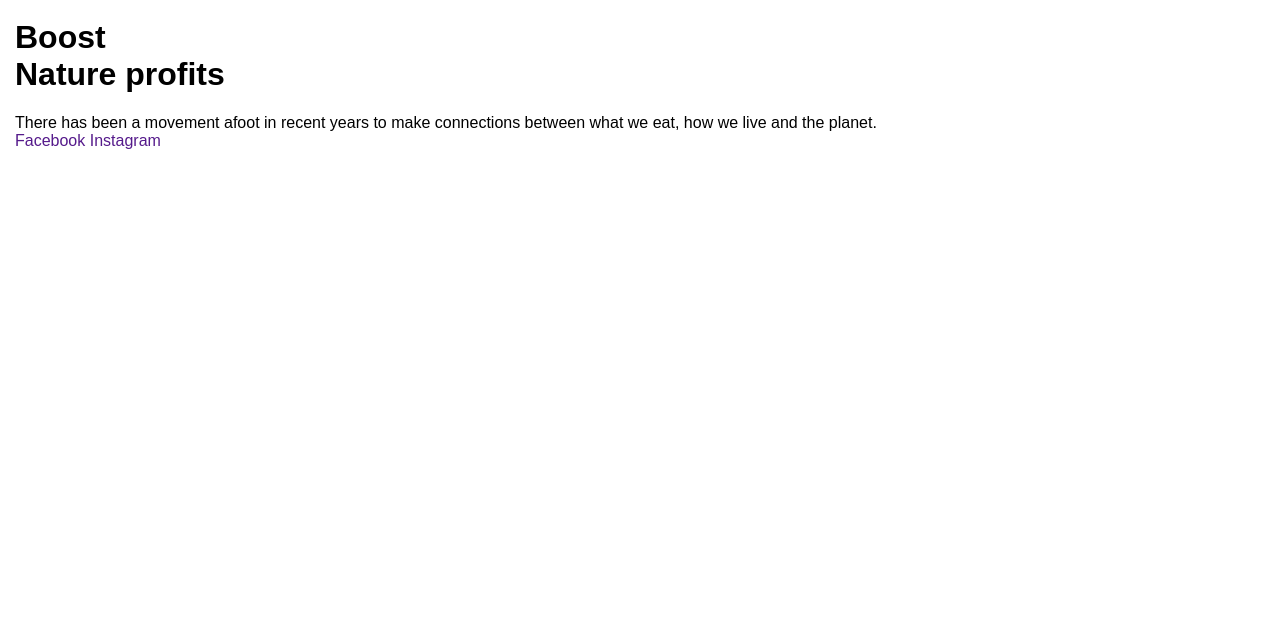
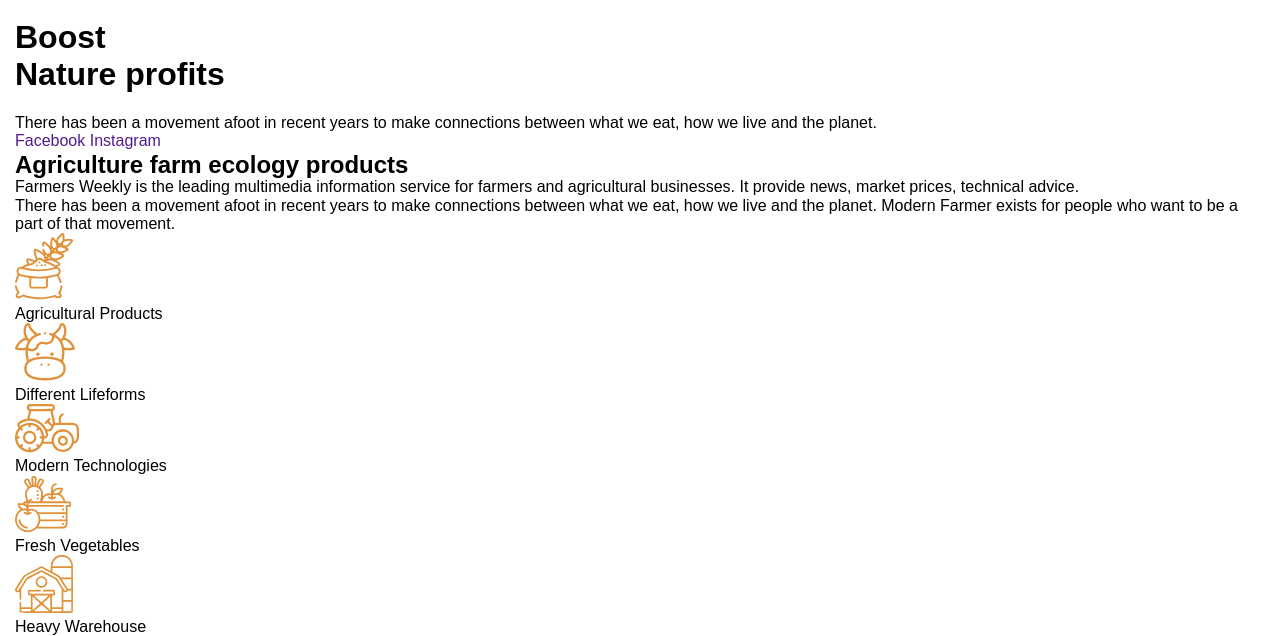
Before and after one commit to Radzivil95/genfarm-landing, a website: page src/index.html in a window 1280 px wide. Shown: the part 181-817 px from the top of the page. Drawn offline with Linux system fonts and the light colour scheme; files that its build step writes are made by us from their sources.

Commit message:
feat: add advantages section

```diff
--- a/src/assets/scss/base/_global.scss
+++ b/src/assets/scss/base/_global.scss
@@ -14,11 +14,11 @@ body {
   font-family: var(--font-family, sans-serif);
   font-weight: 400;
   -webkit-text-size-adjust: 100%;
-  font-size: 18px;
-  line-height: 27px;
+  font-size: 16px;
+  line-height: 24px;
   overflow-x: hidden;
   min-width: 320px;
-  background-color: var(--bg-color);
+  color: rgba(#2C3638,0.7);
   background: url('../images/main-bg.webp');
 }
 img {
--- /dev/null
+++ b/src/assets/scss/blocks/_advantage.scss
@@ -0,0 +1,33 @@
+.advantages {
+  padding-top: 20px;
+  &__inner {
+    display: flex;
+    gap: 153px;
+  }
+  &__content {
+    margin-top: 20px;
+    width: 820px;
+  }
+  &__title {
+    width: 280px;
+    font-family: 'Bayon';
+    font-weight: 400;
+    font-size: 50px;
+    line-height: 60px;
+    color: #2C3638;
+  }
+  &__items {
+    margin-top: 56px;
+    width: 950px;
+    display: flex;
+    justify-content: space-between;
+    align-items: center;
+    text-align: center;
+  }
+  &__item {
+    width: 100px;
+  }
+  &__text {
+    margin-bottom: 13px;
+  }
+}
--- a/src/assets/scss/style.scss
+++ b/src/assets/scss/style.scss
@@ -8,3 +8,4 @@
 @import "blocks/header";
 @import "blocks/footer";
 @import "blocks/promo";
+@import "blocks/advantage";
--- a/src/index.html
+++ b/src/index.html
@@ -44,6 +44,53 @@
         </div>
       </div>
     </section>
+    <section class="advantages">
+      <div class="container">
+        <div class="advantages__inner">
+          <h2 class="advantages__title">Agriculture farm ecology products</h2>
+          <div class="advantages__content">
+            <p class="advantages__text">
+              Farmers Weekly is the leading multimedia information service for farmers and agricultural businesses. It provide news, market prices, technical advice.
+            </p>
+            <p class="advantages__text">
+              There has been a movement afoot in recent years to make connections between what we eat, how we live and the planet. Modern Farmer exists for people who want to be a part of that movement.
+            </p>
+            <div class="advantages__items">
+              <figure class="advantages__item">
+                <img class="advantages__item-img" src="./assets/images/advantages/product.svg" alt="product">
+                <figcaption class="advantages__item-title">
+                  Agricultural Products
+                </figcaption>
+              </figure>
+              <figure class="advantages__item">
+                <img class="advantages__item-img" src="./assets/images/advantages/cow.svg" alt="cow">
+                <figcaption class="advantages__item-title">
+                  Different Lifeforms
+                </figcaption>
+              </figure>
+              <figure class="advantages__item">
+                <img class="advantages__item-img" src="./assets/images/advantages/tractor.svg" alt="tractor">
+                <figcaption class="advantages__item-title">
+                  Modern Technologies
+                </figcaption>
+              </figure>
+              <figure class="advantages__item">
+                <img class="advantages__item-img" src="./assets/images/advantages/vegetables.svg" alt="vegetables">
+                <figcaption class="advantages__item-title">
+                  Fresh Vegetables
+                </figcaption>
+              </figure>
+              <figure class="advantages__item">
+                <img class="advantages__item-img" src="./assets/images/advantages/warehouse.svg" alt="warehouse">
+                <figcaption class="advantages__item-title">
+                  Heavy Warehouse
+                </figcaption>
+              </figure>
+            </div>
+          </div>
+        </div>
+      </div>
+    </section>
   </main>
   <footer class="footer">
 
```
Also changed, not shown: src/assets/images/advantages/cow.svg (added), src/assets/images/advantages/product.svg (added), src/assets/images/advantages/tractor.svg (added), src/assets/images/advantages/vegetables.svg (added), src/assets/images/advantages/warehouse.svg (added).
